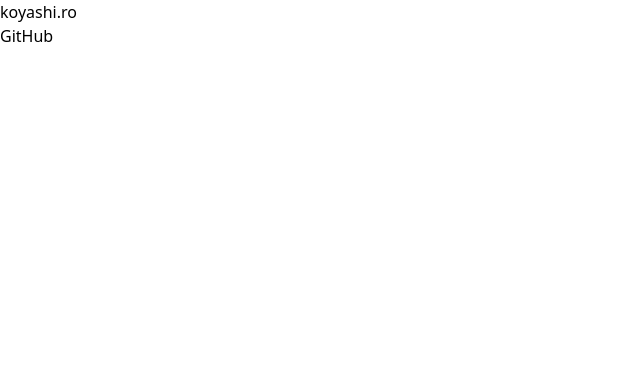
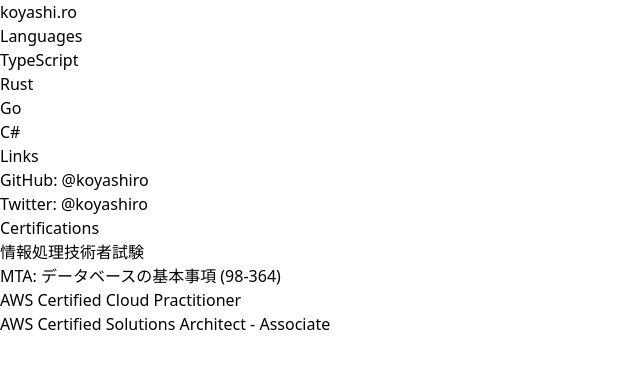
Before and after one commit to koyashiro/koyashiro.net, a Next.js app: page / in a window 1280 px wide. Shown: the top 368 px of the page, without its empty margins (0-640 px from the left). Built offline with nearby package versions, Linux system fonts and the light colour scheme.

Commit message:
feat: add languages, links and certifications

```diff
--- a/pages/index.tsx
+++ b/pages/index.tsx
@@ -9,8 +9,44 @@
         <meta name="description" content="koyashiro's web site." />
       </Head>
 
-      <h1>koyashi.ro</h1>
-      <a href="https://github.com/koyashiro">GitHub</a>
+      <div>
+        <h1>koyashi.ro</h1>
+
+        <div>
+          <h2>Languages</h2>
+
+          <ul>
+            <li>TypeScript</li>
+            <li>Rust</li>
+            <li>Go</li>
+            <li>C#</li>
+          </ul>
+        </div>
+
+        <div>
+          <h2>Links</h2>
+
+          <ul>
+            <li>
+              GitHub: <a href="https://github.com/koyashiro">@koyashiro</a>
+            </li>
+            <li>
+              Twitter: <a href="https://twitter.com/koyashiro">@koyashiro</a>
+            </li>
+          </ul>
+        </div>
+
+        <div>
+          <h2>Certifications</h2>
+
+          <ul>
+            <li>情報処理技術者試験</li>
+            <li>MTA: データベースの基本事項 (98-364)</li>
+            <li>AWS Certified Cloud Practitioner</li>
+            <li>AWS Certified Solutions Architect - Associate</li>
+          </ul>
+        </div>
+      </div>
     </>
   );
 };
```
